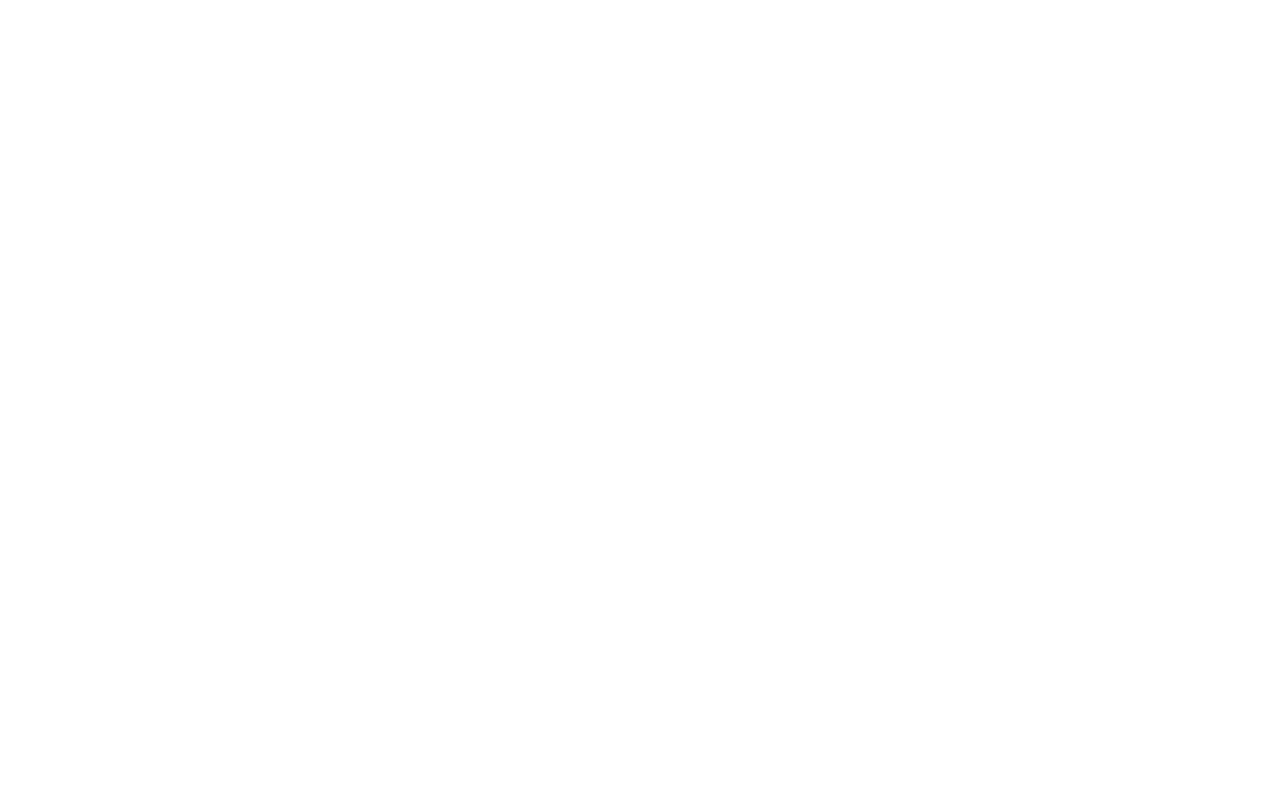
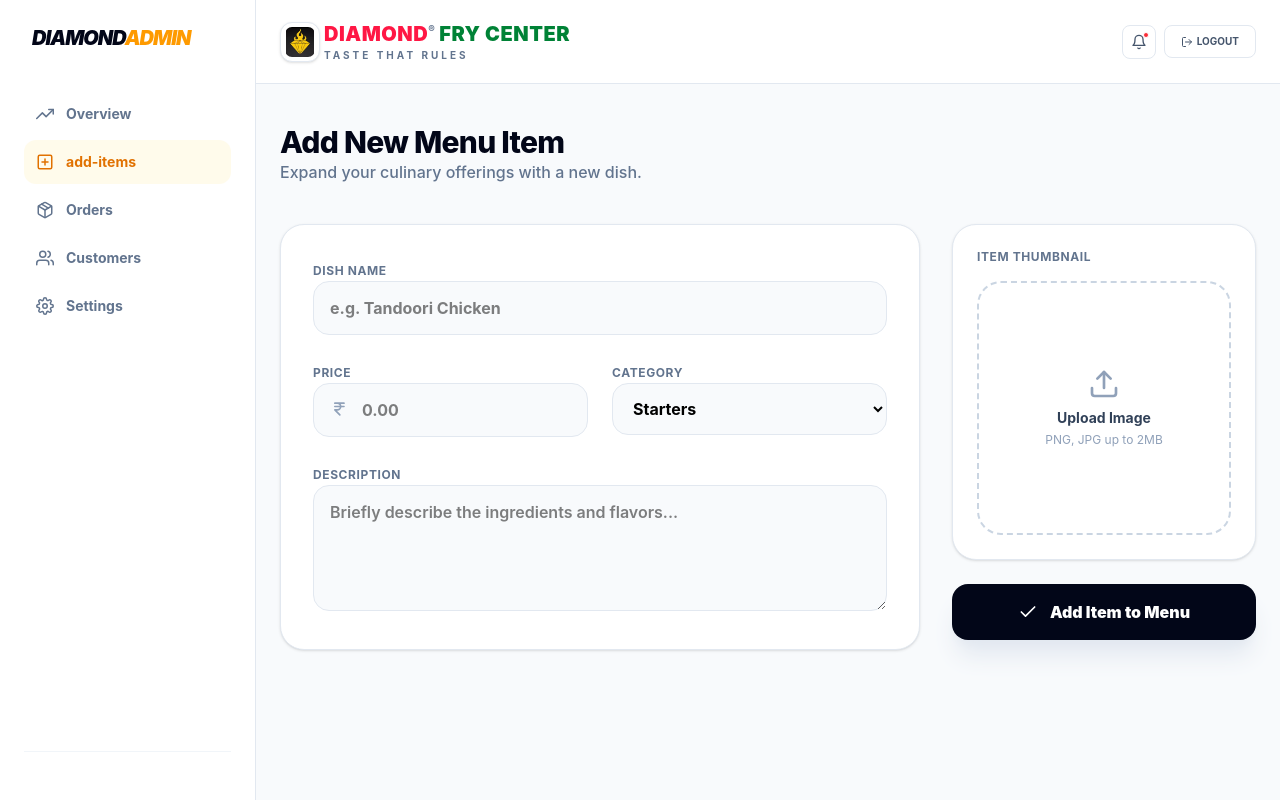
Before and after one commit to Khalid0226/food-delivery-web, a React app: page /admin/add-item in a window 1280 px wide. Before the commit this address had no page. Built offline with nearby package versions, Linux system fonts and the light colour scheme; the HTML template or start-up script is replaced by a standard one.

Commit message:
new features

```diff
--- a/src/App.jsx
+++ b/src/App.jsx
@@ -19,6 +19,7 @@
 import Customers from './modules/admin/Customers';
 import CustomerProfile from './modules/admin/CustomerProfile';
 import Settings from './modules/admin/Settings';
+import AddItem from './modules/admin/AddItem';
 
 function App() {
   return (
@@ -50,6 +51,7 @@
 
           <Route path='/admin/customer-profile/:id' element={<CustomerProfile />}></Route>
           <Route path='/admin/settings' element={<Settings />}></Route>
+          <Route path='/admin/add-item' element={<AddItem />}></Route>
         </Routes>
       </Layout>
     </BrowserRouter>
--- a/src/components/admin_layout/AdminSidebar.jsx
+++ b/src/components/admin_layout/AdminSidebar.jsx
@@ -1,6 +1,6 @@
 import React from 'react';
 import { NavLink } from 'react-router-dom';
-import { FiPackage, FiUsers, FiTrendingUp, FiSettings, FiLogOut } from 'react-icons/fi';
+import { FiPackage, FiUsers, FiTrendingUp, FiSettings, FiLogOut,FiPlusSquare } from 'react-icons/fi';
 
 export default function AdminSidebar() {
   return (
@@ -16,9 +16,11 @@
       {/* Navigation */}
       <nav className="flex-1 space-y-1">
         <NavItem to="/admin/dashboard" icon={<FiTrendingUp />} label="Overview" />
+        <NavItem to="/admin/add-item" icon={<FiPlusSquare />} label="add-items"/>
         <NavItem to="/admin/orders" icon={<FiPackage />} label="Orders" />
         <NavItem to="/admin/customers" icon={<FiUsers />} label="Customers" />
         <NavItem to="/admin/settings" icon={<FiSettings />} label="Settings" />
+
       </nav>
 
       {/* Logout Footer */}
--- /dev/null
+++ b/src/modules/admin/AddItem.jsx
@@ -0,0 +1,99 @@
+import React, { useState } from 'react';
+import { FiUpload, FiCheck, FiDollarSign, FiAlignLeft, FiTag, FiShoppingBag, FiInfo } from 'react-icons/fi';
+import { TbCurrencyRupee } from 'react-icons/tb';
+import AdminLayout from "../../components/admin_layout/AdminLayout";
+import AdminHeader from "../../components/admin_layout/AdminHeader";
+
+export default function AddItem() {
+    const [loading, setLoading] = useState(false);
+    const [imagePreview, setImagePreview] = useState(null);
+
+    const handleImageChange = (e) => {
+        const file = e.target.files[0];
+        if (file) setImagePreview(URL.createObjectURL(file));
+    };
+
+    return (
+        <AdminLayout>
+            <AdminHeader />
+            <div className="max-w-5xl mx-auto px-6 py-10">
+                {/* Header Section */}
+                <div className="flex justify-between items-end mb-10">
+                    <div>
+                        <h1 className="text-3xl font-extrabold text-slate-950 tracking-tight">Add New Menu Item</h1>
+                        <p className="text-slate-500 font-medium">Expand your culinary offerings with a new dish.</p>
+                    </div>
+                </div>
+
+                <form className="grid grid-cols-1 lg:grid-cols-3 gap-8">
+                    {/* Main Form Card */}
+                    <div className="lg:col-span-2 bg-white rounded-3xl border border-slate-200 p-8 shadow-sm">
+                        <div className="space-y-6">
+                            <div className="space-y-2">
+                                <label className="text-xs font-bold text-slate-500 uppercase tracking-wider">Dish Name</label>
+                                <input type="text" placeholder="e.g. Tandoori Chicken" className="w-full px-4 py-3.5 bg-slate-50 border border-slate-200 rounded-2xl font-bold outline-none focus:ring-4 focus:ring-indigo-500/10 focus:border-indigo-500 transition-all" />
+                            </div>
+
+                            <div className="grid grid-cols-2 gap-6">
+                                <div className="space-y-2">
+                                    <label className="text-xs font-bold text-slate-500 uppercase tracking-wider">Price</label>
+                                    {/* // ... inside your input field */}
+
+                                    <div className="relative">
+                                        {/* Icon replace kar diya */}
+                                        <TbCurrencyRupee className="absolute left-4 top-4 text-slate-400" size={20} />
+                                        <input
+                                            type="number"
+                                            placeholder="0.00"
+                                            className="w-full pl-12 pr-4 py-3.5 bg-slate-50 border border-slate-200 rounded-2xl font-bold outline-none focus:ring-4 focus:ring-indigo-500/10 focus:border-indigo-500 transition-all"
+                                        />
+                                    </div>
+                                </div>
+                                <div className="space-y-2">
+                                    <label className="text-xs font-bold text-slate-500 uppercase tracking-wider">Category</label>
+                                    <select className="w-full px-4 py-3.5 bg-slate-50 border border-slate-200 rounded-2xl font-bold outline-none focus:ring-4 focus:ring-indigo-500/10 focus:border-indigo-500 transition-all cursor-pointer">
+                                        <option>Starters</option>
+                                        <option>Main Course</option>
+                                        <option>Desserts</option>
+                                    </select>
+                                </div>
+                            </div>
+
+                            <div className="space-y-2">
+                                <label className="text-xs font-bold text-slate-500 uppercase tracking-wider">Description</label>
+                                <textarea rows="4" placeholder="Briefly describe the ingredients and flavors..." className="w-full px-4 py-3.5 bg-slate-50 border border-slate-200 rounded-2xl font-semibold outline-none focus:ring-4 focus:ring-indigo-500/10 focus:border-indigo-500 transition-all"></textarea>
+                            </div>
+                        </div>
+                    </div>
+
+                    {/* Sidebar Image Upload */}
+                    <div className="space-y-6">
+                        <div className="bg-white rounded-3xl border border-slate-200 p-6 shadow-sm">
+                            <label className="text-xs font-bold text-slate-500 uppercase tracking-wider block mb-4">Item Thumbnail</label>
+                            <label className={`w-full aspect-square border-2 border-dashed rounded-3xl flex flex-col items-center justify-center cursor-pointer transition-all hover:bg-slate-50 ${imagePreview ? "border-indigo-500" : "border-slate-300"}`}>
+                                {imagePreview ? (
+                                    <img src={imagePreview} alt="Preview" className="w-full h-full object-cover rounded-2xl" />
+                                ) : (
+                                    <div className="text-center p-4">
+                                        <FiUpload size={32} className="mx-auto text-slate-400 mb-2" />
+                                        <span className="block font-bold text-slate-700 text-sm">Upload Image</span>
+                                        <span className="block text-slate-400 text-xs mt-1">PNG, JPG up to 2MB</span>
+                                    </div>
+                                )}
+                                <input type="file" className="hidden" accept="image/*" onChange={handleImageChange} />
+                            </label>
+                        </div>
+
+                        {/* Submit Button */}
+                        <button
+                            onClick={() => setLoading(true)}
+                            className="w-full flex items-center justify-center gap-3 py-4 bg-slate-950 text-white rounded-2xl font-black hover:bg-slate-800 transition-all active:scale-95 shadow-xl shadow-slate-200"
+                        >
+                            {loading ? "Processing..." : <><FiCheck size={20} /> Add Item to Menu</>}
+                        </button>
+                    </div>
+                </form>
+            </div>
+        </AdminLayout>
+    );
+}
```
